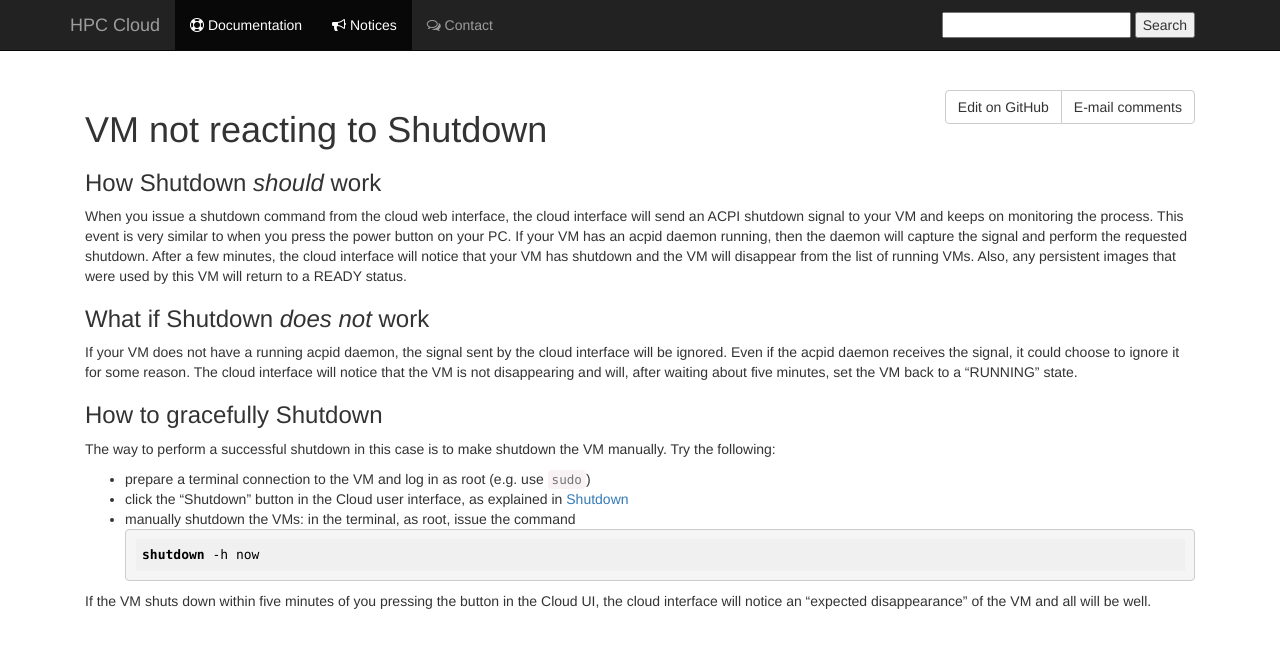
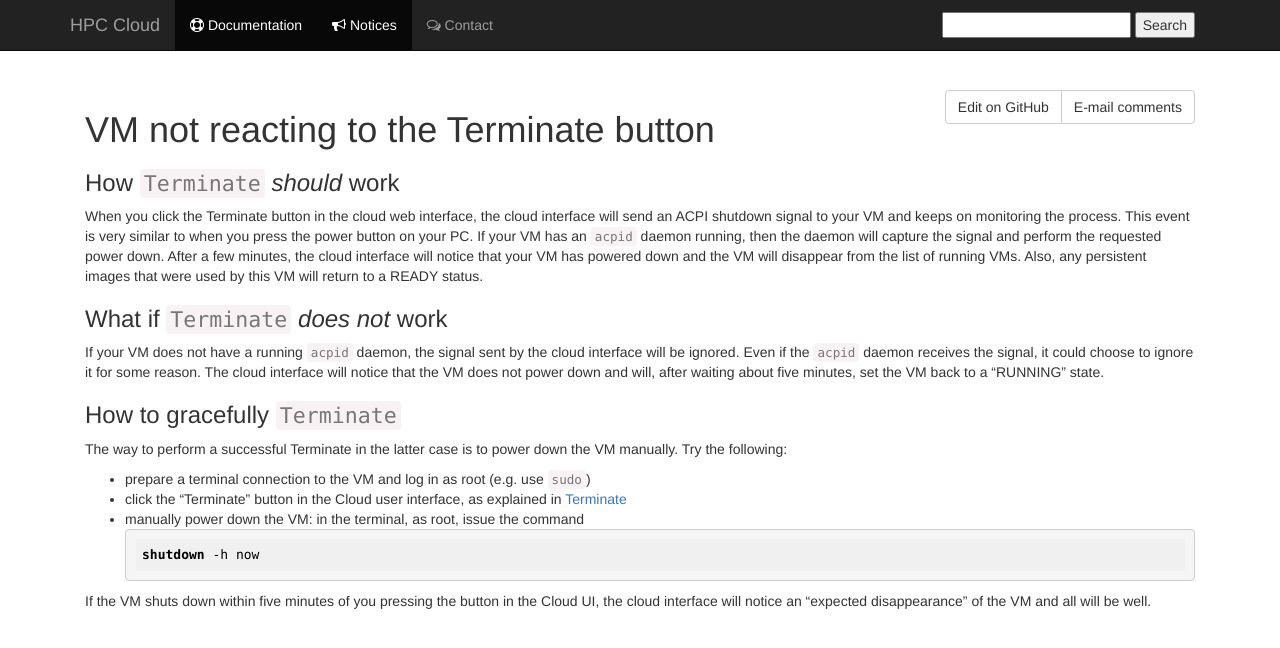
Before and after one commit to sara-nl/clouddocs, a Jekyll site: the page built from vm-not-reacting-to-shutdown.markdown, in a window 1280 px wide. Shown: the top 648 px of the page. Built offline with Jekyll 4.4.1, drawn with Linux system fonts in a browser that asks for light colours; nearby versions of some CDN libraries; our own code applies the rules of GitHub Pages for plain Markdown files.

Commit message:
shutdown -> terminate

````diff
--- a/vm-not-reacting-to-shutdown.markdown
+++ b/vm-not-reacting-to-shutdown.markdown
@@ -2,28 +2,28 @@
 layout: default
 ---
 
-# VM not reacting to Shutdown
+# VM not reacting to the Terminate button
 
-### How Shutdown _should_ work
+### How `Terminate` _should_ work
 
-When you issue a shutdown command from the cloud web interface, the cloud interface will send an ACPI shutdown signal to your VM and keeps on monitoring the process. This event is very similar to when you press the power button on your PC. If your VM has an acpid daemon running, then the daemon will capture the signal and perform the requested shutdown.
-After a few minutes, the cloud interface will notice that your VM has shutdown and the VM will disappear from the list of running VMs.
+When you click the Terminate button in the cloud web interface, the cloud interface will send an ACPI shutdown signal to your VM and keeps on monitoring the process. This event is very similar to when you press the power button on your PC. If your VM has an `acpid` daemon running, then the daemon will capture the signal and perform the requested power down.
+After a few minutes, the cloud interface will notice that your VM has powered down and the VM will disappear from the list of running VMs.
 Also, any persistent images that were used by this VM will return to a READY status.
 
-### What if Shutdown _does not_ work
+### What if `Terminate` _does not_ work
 
-If your VM does not have a running acpid daemon, the signal sent by the cloud interface will be ignored.
-Even if the acpid daemon receives the signal, it could choose to ignore it for some reason.
-The cloud interface will notice that the VM is not disappearing and will, after waiting about five minutes, set the VM back to a "RUNNING" state.
+If your VM does not have a running `acpid` daemon, the signal sent by the cloud interface will be ignored.
+Even if the `acpid` daemon receives the signal, it could choose to ignore it for some reason.
+The cloud interface will notice that the VM does not power down and will, after waiting about five minutes, set the VM back to a "RUNNING" state.
 
-### How to gracefully Shutdown
+### How to gracefully `Terminate`
 
-The way to perform a successful shutdown in this case is to make shutdown the VM manually.
+The way to perform a successful Terminate in the latter case is to power down the VM manually.
 Try the following:
 
 * prepare a terminal connection to the VM and log in as root (e.g. use `sudo`)
-* click the "Shutdown" button in the Cloud user interface, as explained in [Shutdown](https://github.com/sara-nl/clouddocs/blob/gh-pages/vm-states.markdown#shutdown)
-* manually shutdown the VMs: in the terminal, as root, issue the command
+* click the "Terminate" button in the Cloud user interface, as explained in [Terminate](https://github.com/sara-nl/clouddocs/blob/gh-pages/vm-states.markdown#terminate)
+* manually power down the VM: in the terminal, as root, issue the command
 ```
 shutdown -h now
 ```
--- a/vm-states.markdown
+++ b/vm-states.markdown
@@ -7,7 +7,7 @@ layout: default
 A VM can find itself on a number of different states. Each of those states have a name and a meaning. The state a VM is in also determines the set of states it can move to. Example state names are: PROLOG, BOOT, RUNNING...
 
 An _action_ triggers a state change.
-These actions can be triggered by a user on the UI or by the environment itself. Example action names are: create, shutdown, resume...
+These actions can be triggered by a user on the UI or by the environment itself. Example action names are: create, terminate, resume...
 You can see most of these on the UI:
 
 ![vm_actions_img](images/vm_actions.png)
````
